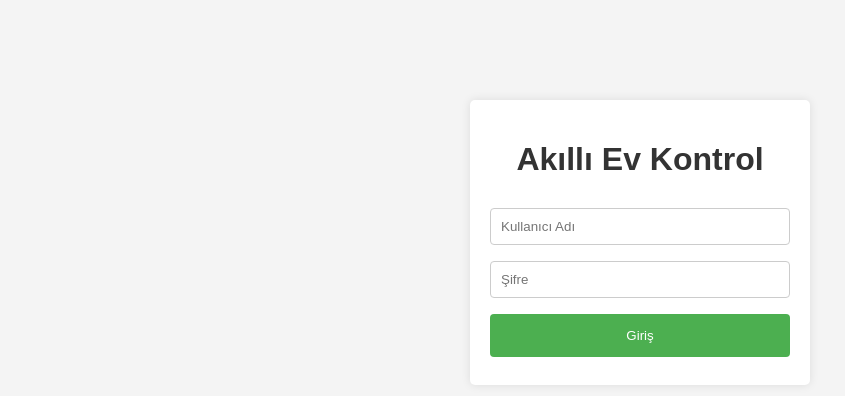
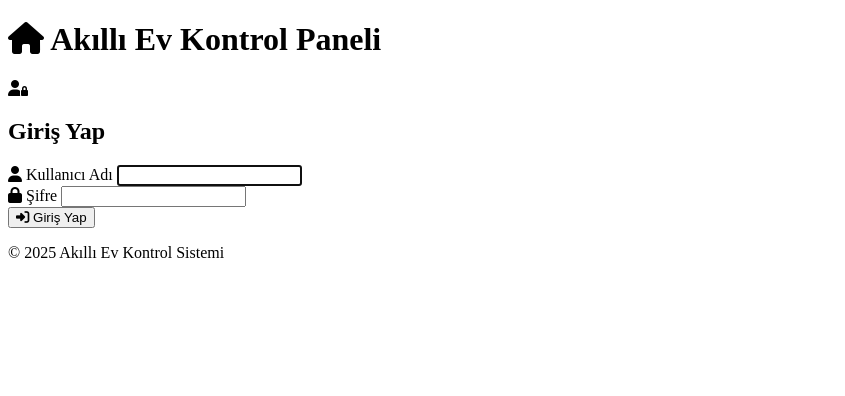
Before and after one commit to herdem09/herdemerasmus, a Flask app: page /login in a window 1280 px wide. Shown: the top 396 px of the page, without its empty margins (0-845 px from the left). Run offline with Flask 3, Linux system fonts and the light colour scheme.

Commit message:
Update login.html

```diff
--- a/templates/login.html
+++ b/templates/login.html
@@ -1,29 +1,40 @@
-<!DOCTYPE html>
-<html>
-<head>
-    <title>Akıllı Ev Kontrol - Giriş</title>
-    <meta name="viewport" content="width=device-width, initial-scale=1.0">
-    <style>
-        body {font-family:Arial; margin:0; padding:0; background:#f4f4f4;}
-        .container {width:300px; margin:100px auto; background:white; padding:20px; border-radius:5px; box-shadow:0 0 10px rgba(0,0,0,0.1);}
-        h1 {text-align:center; color:#333;}
-        input[type=text], input[type=password] {width:100%; padding:10px; margin:8px 0; display:inline-block; border:1px solid #ccc; border-radius:4px; box-sizing:border-box;}
-        button {width:100%; background-color:#4CAF50; color:white; padding:14px 20px; margin:8px 0; border:none; border-radius:4px; cursor:pointer;}
-        button:hover {background-color:#45a049;}
-        .error {color:red; text-align:center;}
-    </style>
-</head>
-<body>
-    <div class="container">
-        <h1>Akıllı Ev Kontrol</h1>
-        <form method="post">
-            {% if error %}
-                <p class="error">{{ error }}</p>
-            {% endif %}
-            <input type="text" name="username" placeholder="Kullanıcı Adı" required>
-            <input type="password" name="password" placeholder="Şifre" required>
-            <button type="submit">Giriş</button>
+{% extends 'base.html' %}
+
+{% block title %}Giriş - Akıllı Ev Kontrol Sistemi{% endblock %}
+
+{% block content %}
+<div class="login-container">
+    <div class="login-box">
+        <div class="login-header">
+            <i class="fas fa-user-lock"></i>
+            <h2>Giriş Yap</h2>
+        </div>
+
+        {% if error %}
+        <div class="alert alert-error">
+            <i class="fas fa-exclamation-circle"></i> {{ error }}
+        </div>
+        {% endif %}
+
+        <form action="{{ url_for('login') }}" method="post">
+            <div class="form-group">
+                <label for="username">
+                    <i class="fas fa-user"></i> Kullanıcı Adı
+                </label>
+                <input type="text" id="username" name="username" required autofocus>
+            </div>
+
+            <div class="form-group">
+                <label for="password">
+                    <i class="fas fa-lock"></i> Şifre
+                </label>
+                <input type="password" id="password" name="password" required>
+            </div>
+
+            <button type="submit" class="btn btn-primary btn-block">
+                <i class="fas fa-sign-in-alt"></i> Giriş Yap
+            </button>
         </form>
     </div>
-</body>
-</html>
+</div>
+{% endblock %}
```
